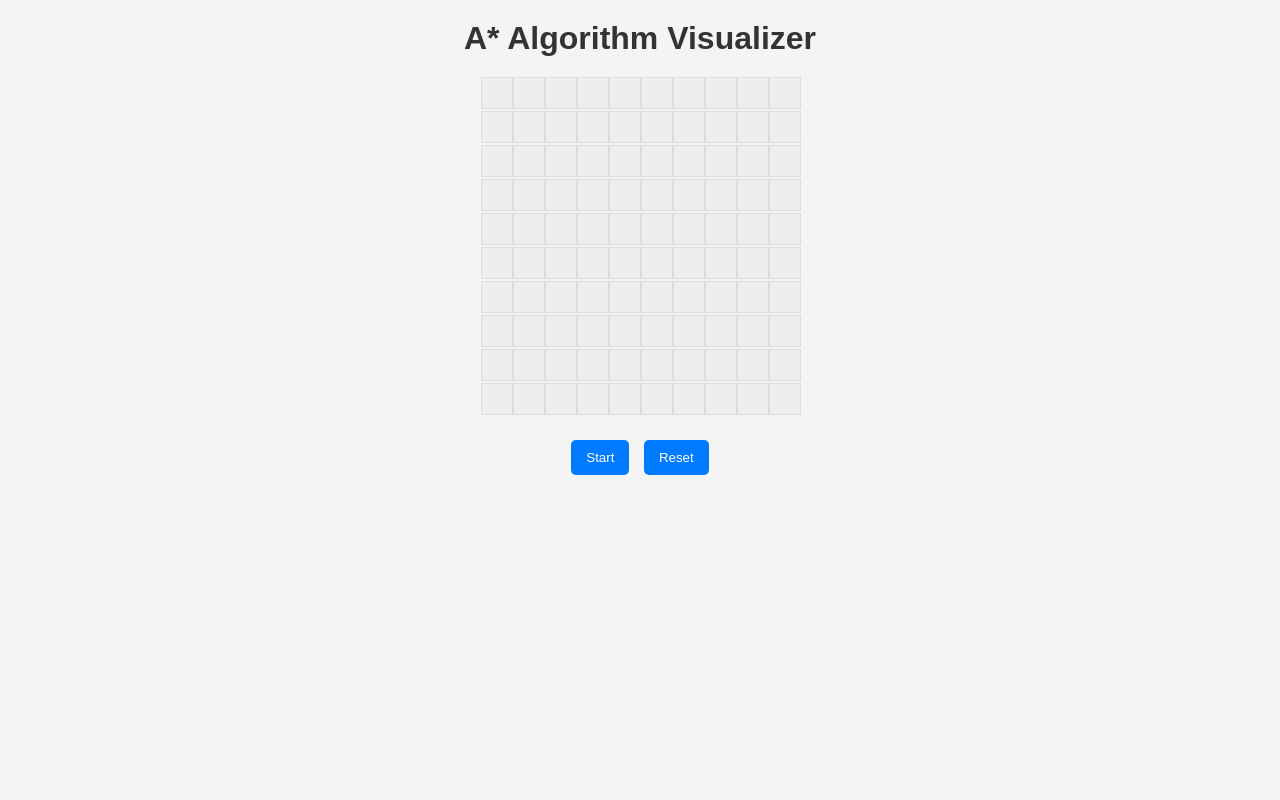
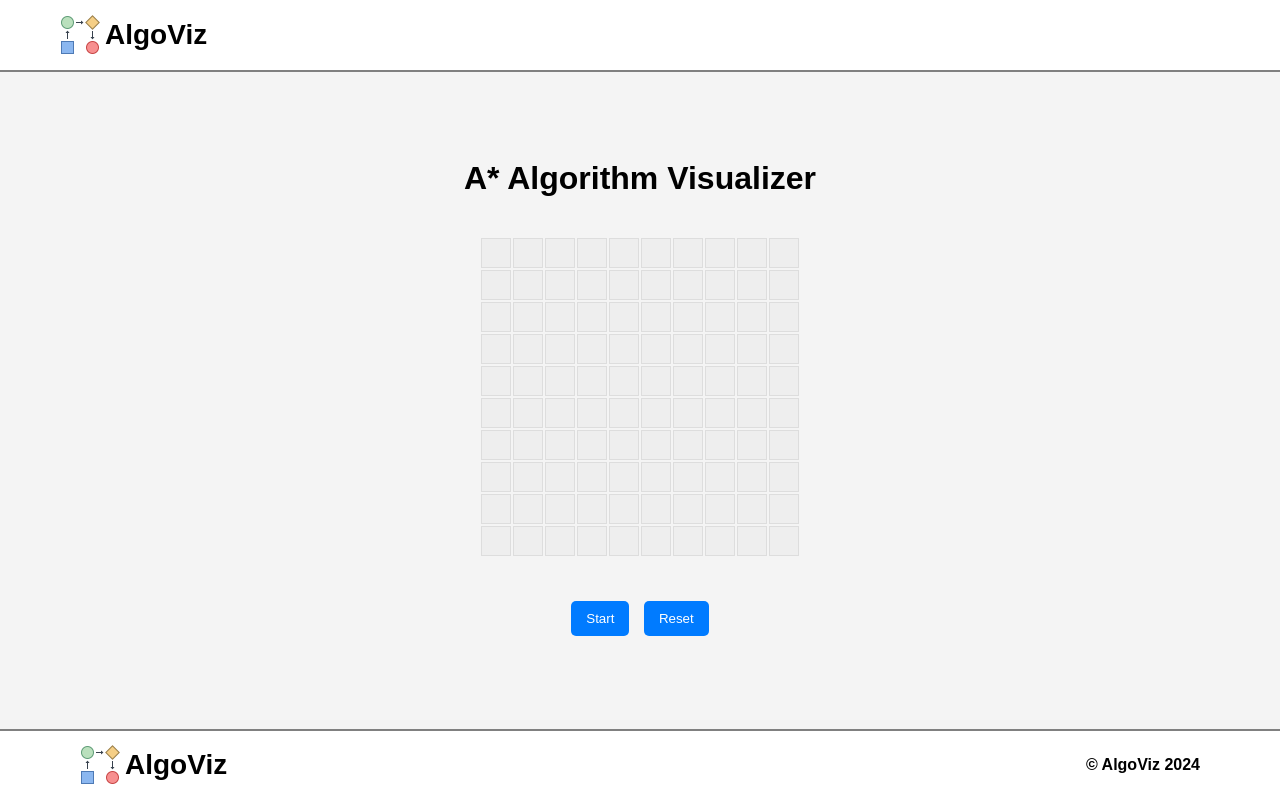
Before and after one commit to MatthewKokin/AlgoViz, a plain HTML site: page index.html in a window 1280 px wide. Drawn offline with Linux system fonts and the light colour scheme.

Commit message:
feat:footer and hearder done

```diff
--- a/index.html
+++ b/index.html
@@ -7,12 +7,29 @@
     <link rel="stylesheet" href="styles.css">
 </head>
 <body>
+    <header>
+        <div class="head">
+            <img src="/logo.png" alt="logo">
+            <h1>AlgoViz</h1>
+        </div>
+    </header>
+    <main>
         <h1>A* Algorithm Visualizer</h1>
         <div id="grid"></div>
         <div id="controls">
             <button onclick="startAlgorithm()">Start</button>
             <button onclick="resetGrid()">Reset</button>
         </div>
+    </main>
+    <footer>
+        <div class="foot">
+            <div class="logo">
+                <img src="/logo.png" alt="logo" height="40" width="40">
+                <h1>AlgoViz</h1>
+            </div>
+            <h1 class="copyright">© AlgoViz 2024</h1>
+        </div>
+    </footer>
     <script src="main.js"></script>
 </body>
 </html>
--- a/styles.css
+++ b/styles.css
@@ -1,14 +1,63 @@
+*, ::before, ::after {box-sizing: border-box;}
+
+
+html, body {
+    height: 100%;
+    margin: 0;
+    padding: 0;
+}
+
 body {
     font-family: Arial, sans-serif;
     text-align: center;
-    margin: 0;
-    padding: 0;
     background-color: #f4f4f4;
+    display: flex;
+    flex-direction: column;
 }
 
-h1 {
-    margin: 20px 0;
-    color: #333;
+header {
+    background-color: white;
+    border-bottom: 2px solid gray;
+}
+
+footer{
+    background-color: white;
+    border-top: 2px solid gray;
+}
+
+.head {
+    margin-left: 20px;
+    display: flex;
+    justify-content: flex-start;
+    align-items: center;
+    font-size: large;
+    font-weight: bold;
+}
+
+.head img {
+    height: 40px;
+    width: 40px;
+}
+
+.head h1 {
+    margin-left: 5px;
+    font-size: 1.75rem;
+}
+
+@media (min-width: 1200px) {
+    .head, .foot {
+        width: 1160px;
+        margin: auto;
+    }
+}
+
+main {
+    flex: 1; /* Fill remaining vertical space */
+    display: flex;
+    flex-direction: column;
+    align-items: center;
+    justify-content: center;
+    padding: 20px;
 }
 
 #grid {
@@ -63,3 +112,37 @@ button {
 button:hover {
     background-color: #0056b3;
 }
+
+
+
+
+.foot {
+    display: flex;
+    flex-direction: row;
+    justify-content: space-between;
+    align-items: center;
+
+}
+
+.logo img {
+    margin-left: 20px;
+    height: 40px;
+    width: 40px;
+}
+
+.logo h1 {
+    margin-left: 5px;
+    font-size: 1.75rem;
+}
+
+.logo {
+    display: flex;
+    justify-content: start;
+    align-items: center;
+    font-size: large;
+}
+
+.copyright{
+    font-size: medium;
+    margin-right: 20px;
+}
```
Also changed, not shown: logo.png (added). Lines whose indentation alone changed are shown as unchanged.
